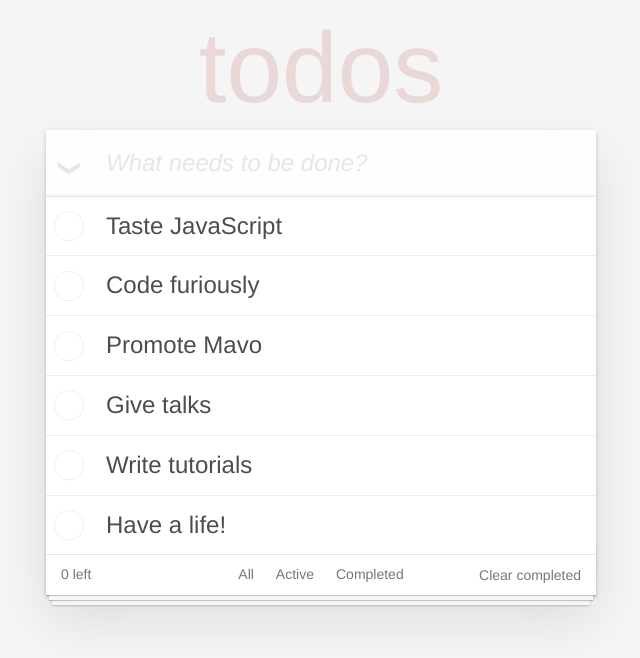
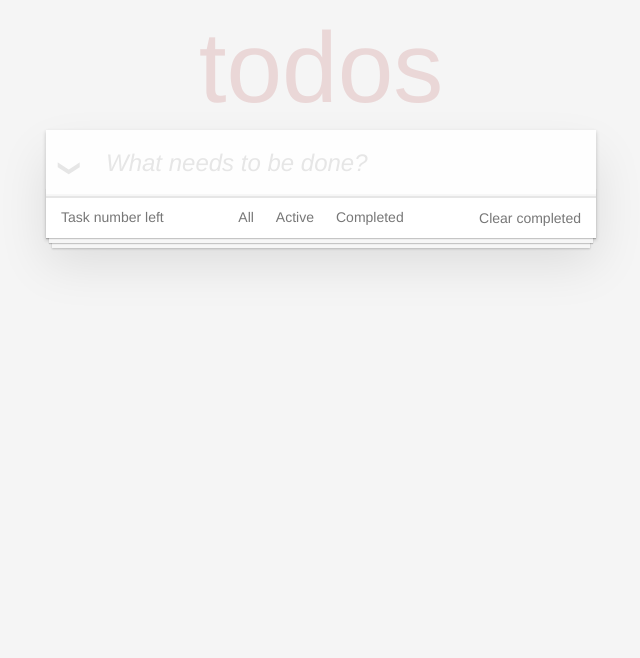
Before and after one commit to irem-koc/react-patika-first-hw, a React (Create React App) app: page / in a window 1280 px wide. Shown: the top 658 px of the page, without its empty margins (319-959 px from the left). Built offline with nearby package versions, Linux system fonts and the light colour scheme.

Commit message:
created new components

```diff
--- a/src/App.js
+++ b/src/App.js
@@ -1,92 +1,25 @@
-import React  from "react";
-import { useState} from "react";
+import React, { useState } from "react";
 import "./App.css";
+import Footer from "./components/Footer";
+import Header from "./components/Header";
+import TodoList from "./components/TodoList";
 
 function App() {
-    const [todos, setTodos] = useState([
-        {
-            text: "Taste JavaScript",
-            done: true,
-        },
-        {
-            text: "Code furiously",
-            done: true,
-        },
-        {
-            text: "Promote Mavo",
-            done: false,
-        },
-        {
-            text: "Give talks",
-            done: false,
-        },
-        {
-            text: "Write tutorials",
-            done: true,
-        },
-        {
-            text: "Have a life!",
-            done: false,
-        },
-    ]);
-    const addTodo = (e) =>{
-      setSearch(e.target.value)
-      if(e.key === 'Enter'){
-        let t = {
-          text: search,
-          done:false
-        }
-        setTodos([t, ...todos])
-        setSearch("")
-      }
-
-
-    }
-    const [search, setSearch] = useState("")
+    const [todos, setTodos] = useState([]);
     return (
         <div>
             <section className="todoapp">
-                <header className="header">
-                    <h1>todos</h1>
-                    <form onSubmit={(e)=>e.preventDefault()}>
-                        <input type="text" value={search} onKeyDown={addTodo} onChange={(e)=>setSearch(e.target.value)} className="new-todo" placeholder="What needs to be done?" autoFocus/>
-                    </form>
-                </header>
+                <Header todos={todos} setTodos={setTodos} />
                 <section className="main">
-                    <input id="toggle-all" className="toggle-all" type="checkbox" />
+                    <input
+                        id="toggle-all"
+                        className="toggle-all"
+                        type="checkbox"
+                    />
                     <label htmlFor="toggle-all">Mark all as complete</label>
-                    <ul className="todo-list">
-                      {
-                        todos.map((todo, index)=>(
-                          <li key={index}>
-                            <div className="view">
-                                <input className="toggle" type="checkbox" />
-                                <label>{todo.text}</label>
-                                <button className="destroy"></button>
-                            </div>
-                          </li>
-                        ))
-                      }
-
-                    </ul>
+                    <TodoList todos={todos} setTodos={setTodos} />
                 </section>
-                <footer className="footer">
-                    <span className="todo-count">
-                        <strong>0</strong> left
-                    </span>
-                    <ul className="filters">
-                        <li>
-                            <a>All</a>
-                        </li>
-                        <li>
-                            <a>Active</a>
-                        </li>
-                        <li>
-                            <a>Completed</a>
-                        </li>
-                    </ul>
-                    <button className="clear-completed">Clear completed</button>
-                </footer>
+                <Footer todos={todos} setTodos={setTodos} />
             </section>
         </div>
     );
--- /dev/null
+++ b/src/components/Footer.js
@@ -0,0 +1,28 @@
+import React from "react";
+
+function Footer() {
+    return (
+        <footer className="footer">
+            <span className="todo-count">
+                <strong>
+                    Task number
+                </strong>{" "}
+                left
+            </span>
+            <ul className="filters">
+                <li>
+                    <a>All</a>
+                </li>
+                <li>
+                    <a>Active</a>
+                </li>
+                <li>
+                    <a>Completed</a>
+                </li>
+            </ul>
+            <button className="clear-completed">Clear completed</button>
+        </footer>
+    );
+}
+
+export default Footer;
--- /dev/null
+++ b/src/components/Header.js
@@ -0,0 +1,37 @@
+import React from "react";
+import { useState } from "react";
+function Header({ todos, setTodos }) {
+    const [search, setSearch] = useState("");
+
+    const addTodo = (e) => {
+        if (e.key === "Enter" && search.trim().length > 0) {
+            setSearch(e.target.value);
+            let todo = {
+                id: crypto.randomUUID(),
+                text: search,
+                done: false
+            };
+            setTodos([todo, ...todos]);
+            setSearch("");
+        }
+    };
+
+    return (
+        <header className="header">
+            <h1>todos</h1>
+            <form onSubmit={(e)=>e.preventDefault()}>
+                <input
+                    type="text"
+                    value={search}
+                    onKeyDown={addTodo}
+                    onChange={(e) => setSearch(e.target.value)}
+                    className="new-todo"
+                    placeholder="What needs to be done?"
+                    autoFocus
+                />
+            </form>
+        </header>
+    );
+}
+
+export default Header;
--- /dev/null
+++ b/src/components/TodoItem.js
@@ -0,0 +1,15 @@
+import React from "react";
+
+function TodoItem({todo}) {
+    return (
+        <li key={todo.id}>
+            <div className="view">
+                <input className="toggle" type="checkbox" />
+                <label>{todo.text}</label>
+                <button className="destroy"></button>
+            </div>
+        </li>
+    );
+}
+
+export default TodoItem;
--- /dev/null
+++ b/src/components/TodoList.js
@@ -0,0 +1,14 @@
+import React from "react";
+import TodoItem from "./TodoItem";
+
+function TodoList({ todos }) {
+    return (
+        <ul className="todo-list">
+            {todos.map((todo, index) => (
+                <TodoItem todo={todo} key={index}/>
+            ))}
+        </ul>
+    );
+}
+
+export default TodoList;
```
